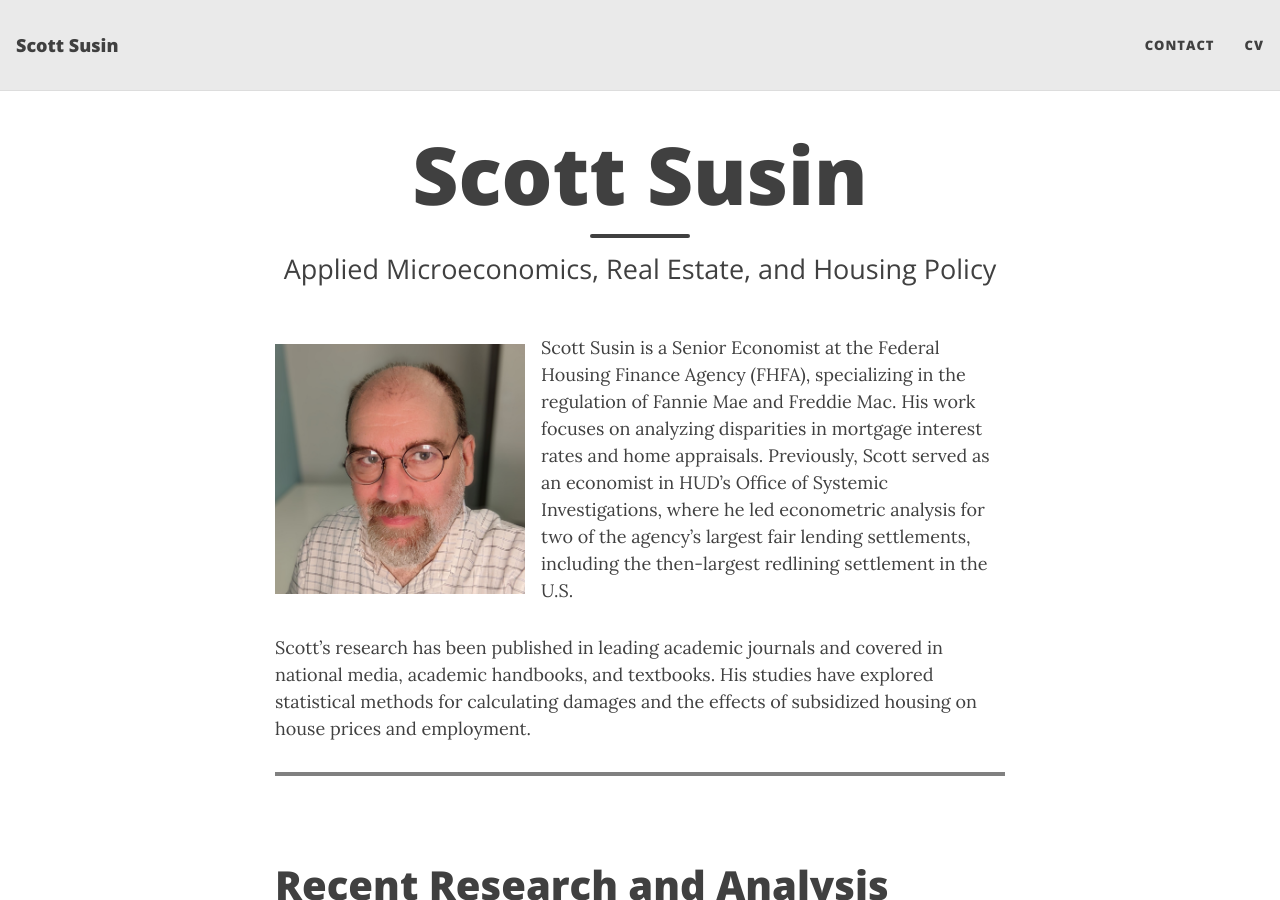
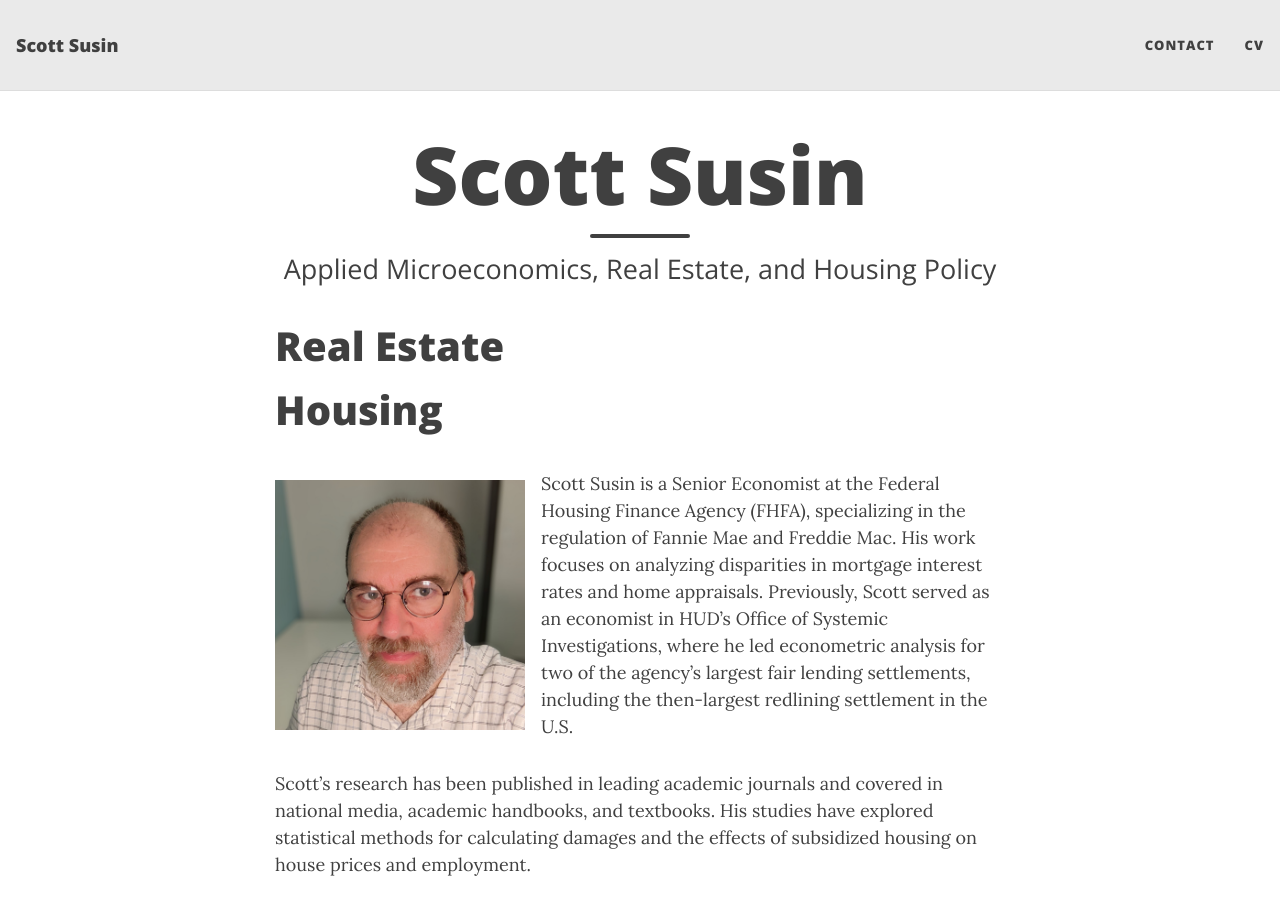
Before and after one commit to ssusin270/ScottSusinCom, a Jekyll site: the page built from index.md, in a window 1280 px wide and 900 px high. Built offline with Jekyll 4.4.1, drawn with Linux system fonts in a browser that asks for light colours.

Commit message:
Update index.md

```diff
--- a/index.md
+++ b/index.md
@@ -4,7 +4,8 @@ round-avatar: false
 title:        Scott Susin
 subtitle: Applied Microeconomics, Real Estate, and Housing Policy
 ---
-
+# Real Estate
+# Housing
 
 <div class="profile-container">
   <div class="profile-picture">
```
